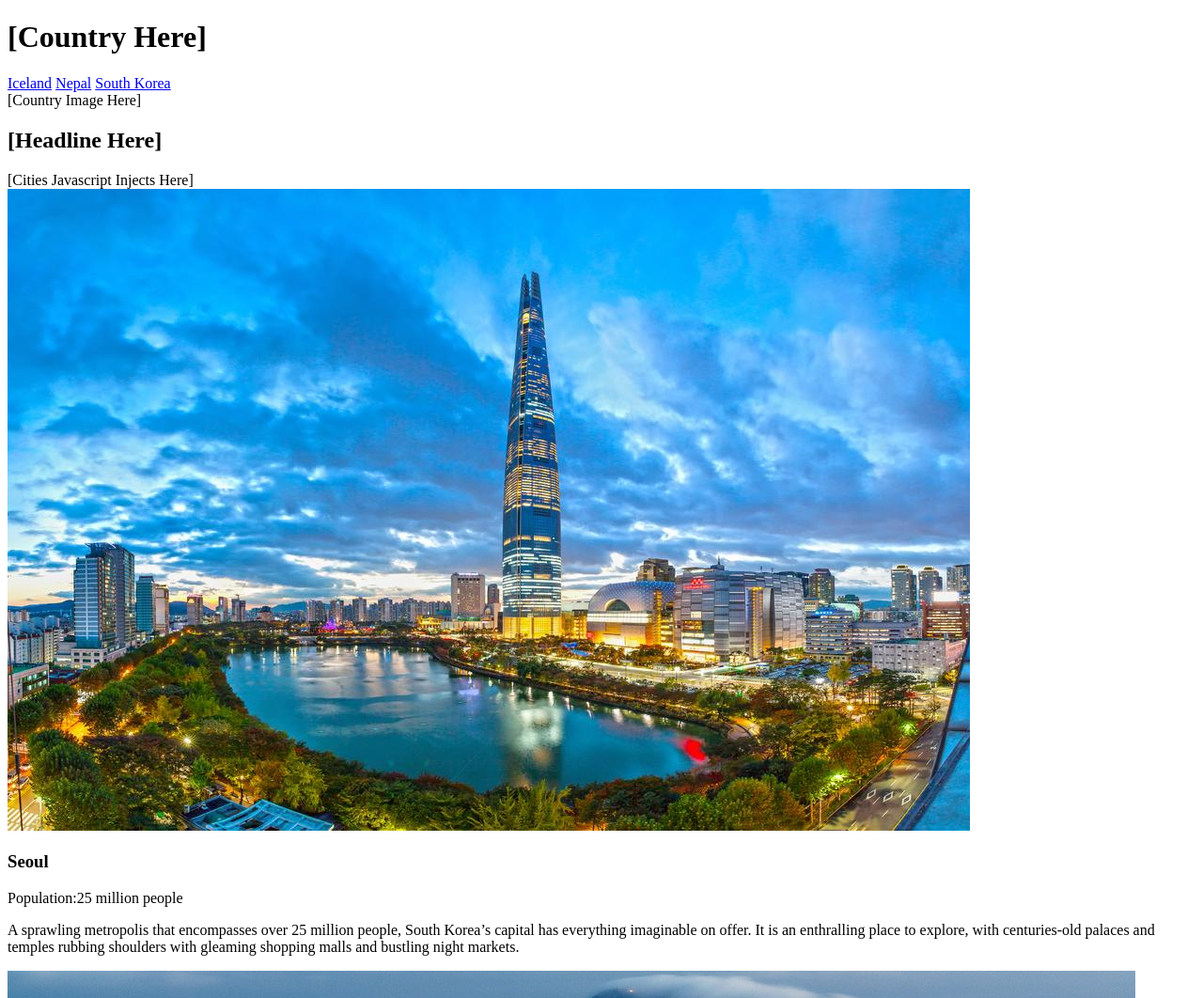
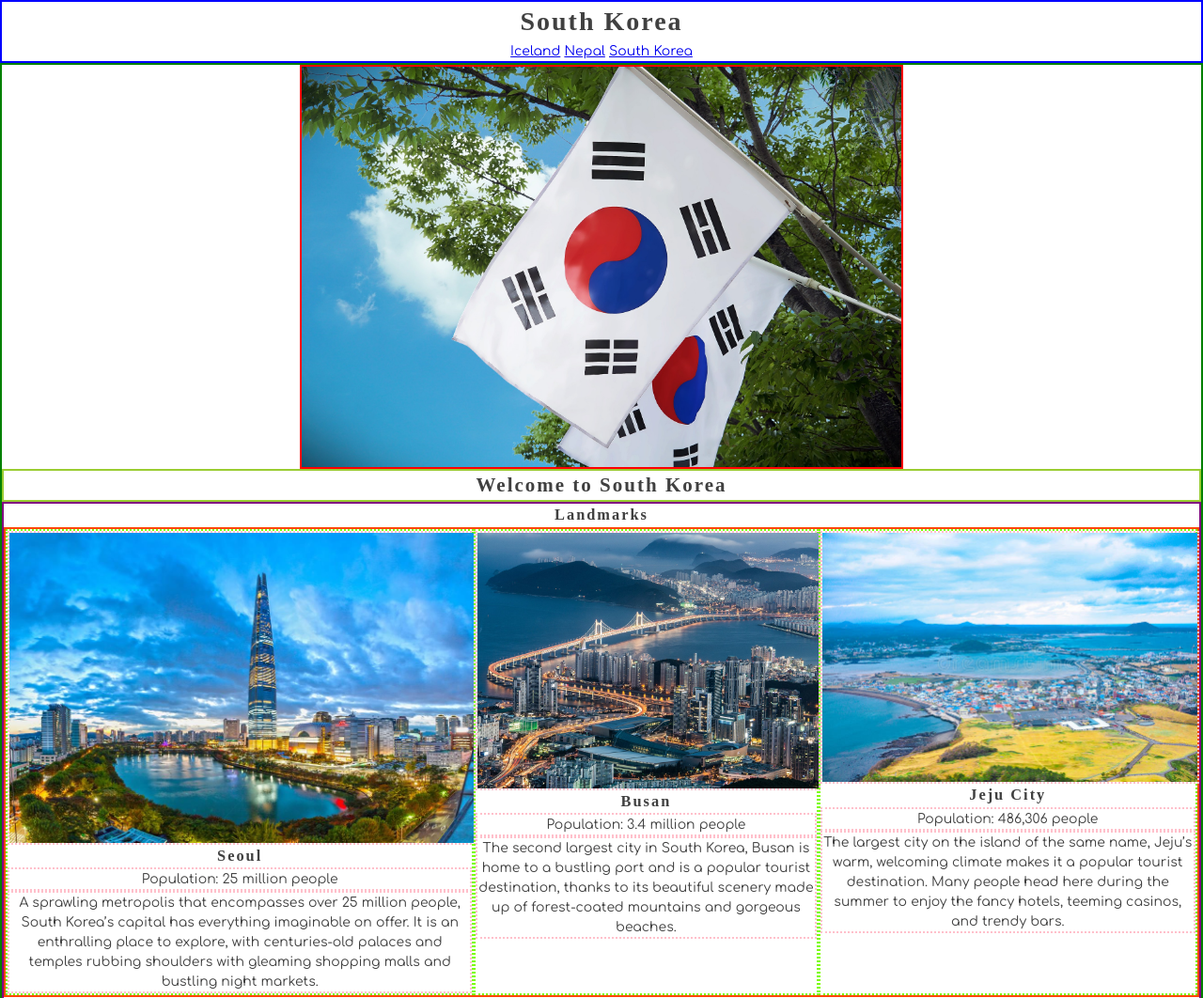
Before and after one commit to jacksonrgoodman/automated-world-berry-bouncers, a plain HTML site: page pages/southKorea/southKorea.html in a window 1280 px wide. Shown: the top 1062 px of the page at 94% size. Drawn offline with Linux system fonts and the light colour scheme; a web font is replaced by a local one.

Commit message:
south korea css styling

```diff
--- a/pages/southKorea/southKorea.html
+++ b/pages/southKorea/southKorea.html
@@ -1,23 +1,3 @@
-<!-- <!DOCTYPE html>
-<html lang="en">
-<head>
-    <meta charset="UTF-8">
-    <meta http-equiv="X-UA-Compatible" content="IE=edge">
-    <meta name="viewport" content="width=device-width, initial-scale=1.0">
-    <title>South Korea</title>
-</head>
-<body>
-
-    <div class="peopleBin">
-    </div>
-    <div class="landmarksBin">
-    </div>
-    <div class="citiesBin">
-    </div>
-    <script type="module" src="../../scripts/southKorea/main.js"></script>
-</body>
-</html> -->
-
 <!DOCTYPE html>
 <html lang="en">
 <head>
@@ -25,11 +5,12 @@
     <meta http-equiv="X-UA-Compatible" content="IE=edge">
     <meta name="viewport" content="width=device-width, initial-scale=1.0">
     <title>South Korea</title>
+    <link rel="stylesheet" href="/styles/southKorea.css">
 </head>
 <body>
     <header>
-        <h1>[Country Here]</h1>
         <div class="navbin">
+            <h1>South Korea</h1>
             <div class="navbar">
                 <a class="navChoice navIceland" href="/pages/iceland/iceland.html">Iceland</a>
                 <a class="navChoice navNepal" href="/pages/nepal/nepal.html">Nepal</a>
@@ -39,25 +20,23 @@
     </header>
     <main>
         <div class="headlineImage">
-            [Country Image Here]
+            <img src ="/images/southKorea/southKoreaLogo.jpg" />
         </div>
-        <h2 class="headline">
-            [Headline Here]
-        </h2>
+        <h2 class="headline">Welcome to South Korea</h2>
         <section class="articleBin">
+            <h3>Landmarks</h3>
             <div class="citiesBox">
                 <div class="cityList">
-                     [Cities Javascript Injects Here]
                 </div>
             </div>
+            <h3>Landmarks</h3>
             <div class="landmarkBox">
                 <div class="landmarkList">
-                    [Landmarks Javascript Injects Here]
                 </div>
             </div>
+            <h3>Celebrities</h3>
             <div class="celebrityBox">
                 <div class="celebrityList">
-                    [Celebrities Javascript Injects Here]
                 </div>
             </div>
         </section>
--- a/scripts/southKorea/southKoreaCities/southKoreaCities.js
+++ b/scripts/southKorea/southKoreaCities/southKoreaCities.js
@@ -3,7 +3,7 @@ export const southKoreaCities = (southKoreaCitiesObj) => {
         `<article class="people-card">
             <div><img class="cities-image" src="../../images/southKorea/${southKoreaCitiesObj.img}" alt="Celebrity" /></div>
             <h3 class= "cities-name">${southKoreaCitiesObj.name}</h3>
-            <p class= "cities-population">Population:${southKoreaCitiesObj.population} people</p>
+            <p class= "cities-population">Population: ${southKoreaCitiesObj.population} people</p>
             <p class= "cities-desc">${southKoreaCitiesObj.desc}</p>
         </article>`
     );
--- a/scripts/southKorea/southKoreaLocations/southKoreaLocations.js
+++ b/scripts/southKorea/southKoreaLocations/southKoreaLocations.js
@@ -1,10 +1,10 @@
 export const southKoreaLandmarks = (southKoreaLandmarksObj) => {
     return(
-        `<article class="landmarks-card">
+        `<article class="people-card">
             <div><img class="landmarks-image" src="../../images/southKorea/${southKoreaLandmarksObj.img}" alt="Celebrity" /></div>
             <h3 class= "landmarks-name">${southKoreaLandmarksObj.name}</h3>
             <p class= "landmarks-desc">${southKoreaLandmarksObj.desc}</p>
-            <p class= "landmarks-city">The closest city to ${southKoreaLandmarksObj.name} is:${southKoreaLandmarksObj.closestCity}</p>
+            <p class= "landmarks-city">The closest city to ${southKoreaLandmarksObj.name} is: ${southKoreaLandmarksObj.closestCity}</p>
         </article>`
     );
 };
--- /dev/null
+++ b/styles/southKorea.css
@@ -0,0 +1,103 @@
+@import url("https://fonts.googleapis.com/css?family=Comfortaa|Patua+One");
+
+/*Typography
+--------------------------------------------------------------*/
+* {
+    border: 0;
+    margin: 0;
+}
+
+body,
+button,
+input,
+select,
+textarea {
+	color: #404040;
+	font-family: "Comfortaa", Arial, sans-serif;
+	font-size: 14px;
+	line-height: 1.5;
+    text-align: center;
+}
+
+h1,h2,h3,h4,h5,h6 {
+  font-family: "Patua One", serif;
+  letter-spacing: 2px;
+}
+
+header h1,
+.navBin,
+.navBar,
+.headlineImage,
+.articleBin,
+.citiesBox,
+.cityList,
+.landmarkBox,
+.landmarkList,
+.celebrityBox,
+.celebrityList,
+footer {
+    display: flex;
+    justify-content: center;
+}
+
+.articleBin{
+    flex-direction: column;
+}
+.citiesBox,
+.landmarkBox,
+.celebrityBox,
+header h1 {
+    flex-wrap: wrap;
+    flex-direction: column;
+}
+
+header {
+    border: 2px solid blue;
+}
+
+main {
+    border: 2px solid green;
+}
+.headlineImage img{
+    width: 50%;
+    border: 2px solid red;
+}
+.headline {
+    border: 2px solid yellowgreen;
+}
+.articleBin {
+    border: 2px solid purple;
+}
+
+.citiesBox, .landmarkBox, .celebrityBox{
+    flex-wrap: wrap-reverse;
+    border: 2px solid orangered;
+}
+.people-card {
+    justify-content: space-around;
+    flex-grow: initial;
+    border:2px dotted lawngreen;
+}
+.cities-image,
+.cities-population,
+.cities-desc,
+.landmarks-image,
+.landmarks-desc,
+.landmarks-city,
+.people-image,
+.people-name,
+.job,
+.bio {
+    display: flex;
+    flex-wrap: wrap;
+    text-align: center;
+    flex-direction: column;
+    border: 2px dotted pink;
+}
+.landmarks-image,
+.people-image,
+.cities-image {
+    justify-content: center;
+    width: 100%;
+    justify-content: space-around;
+}
```
Also changed, not shown: images/southKorea/southKoreaLogo.jpg (added).
